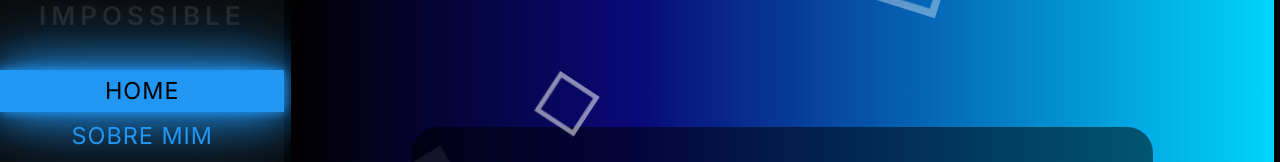
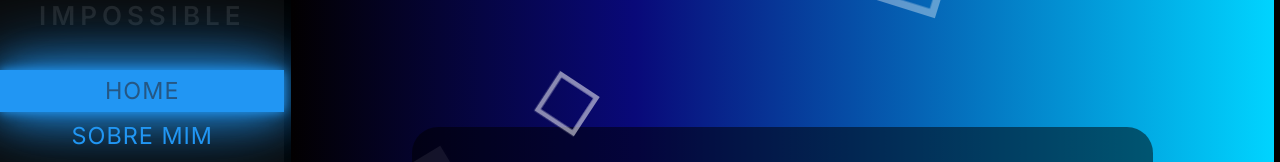
Before and after one commit to maskalenkas/Curriculo, a React (Create React App) app: page / in a window 1280 px wide. Shown: the part 162-324 px from the top of the page. Built offline with nearby package versions, Linux system fonts and the light colour scheme.

Commit message:
Botao do menu fixado

```diff
--- a/src/components/ButtonNeon.jsx
+++ b/src/components/ButtonNeon.jsx
@@ -8,7 +8,7 @@ export function ButtonNeon({ link, txt, nameButton, nameGlobalButtonAtual, setNa
     setNameGlobalButtonAtual(nameButton);
   }
   return (
-    <div className="buttonNeonContainer">
+    <div className={nameButton != nameGlobalButtonAtual ? 'buttonNeonContainer' : 'buttonSelecionadoNeonContainer'}>
       <Link to={link} onClick={toggleButton} className={`${nameButton == nameGlobalButtonAtual && 'btnClicado'}`}>
         <span></span>
         <span></span>
--- a/src/styles/components/ButtonNeon.css
+++ b/src/styles/components/ButtonNeon.css
@@ -98,13 +98,27 @@
 *
 */
 
-.buttonNeonContainer a.btnClicado  {
-  color: black;
+.buttonSelecionadoNeonContainer {
+  width: 100%;
+}
+
+.buttonSelecionadoNeonContainer a.btnClicado  {
+  width: 100%;
+  word-wrap: break-word;
+  width: 100%;
+  position: relative;
+  display: inline-block;
+  padding: .5rem 1rem;
+  color: #255784;
+  text-transform: uppercase;
+  letter-spacing: 1px;
+  text-decoration: none;
+  font-size: 1.8rem;
+  overflow: hidden;
+  box-shadow: 0 0 10px #2196f3,0 0 40px #2196f3,0 0 80px #2196f3;
   background: #2196f3;
-  box-shadow: 0 0 10px #2196f3,0 0 40px #2196f3,0 0 80px #2196f3;
-  transition: box-shadow 0s;
  }
 
- .buttonNeonContainer a.btnClicado:hover {
-  transition-delay: 0s;
+.buttonSelecionadoNeonContainer a.btnClicado:hover {
+  color: black;
  }
--- a/src/styles/pages/App.css
+++ b/src/styles/pages/App.css
@@ -22,4 +22,5 @@
 
 .container > main {
   grid-column: 2;
+  min-width: 120px;
 }
```
